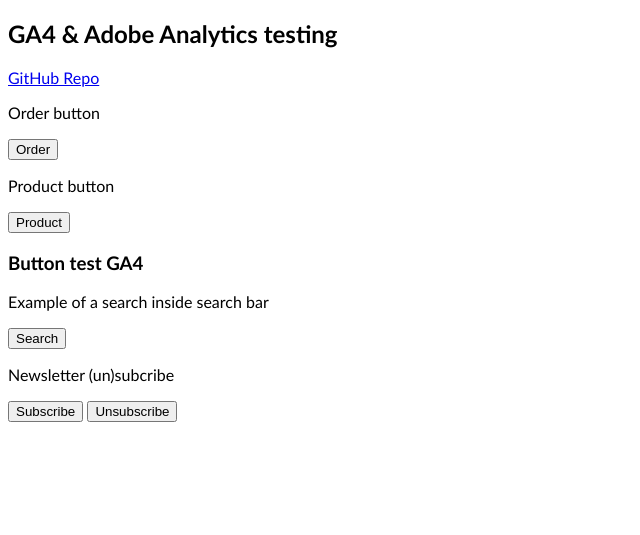
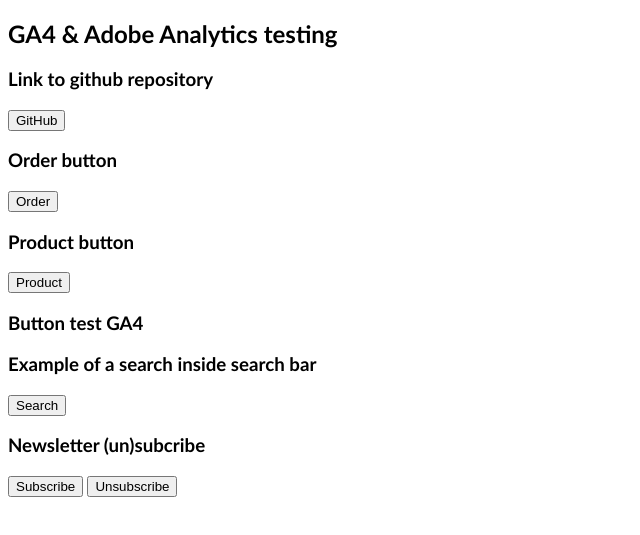
Before and after one commit to MichalisCG/MichalisCG.github.io, a plain HTML site: page index.html in a window 1280 px wide. Shown: the part 63-598 px from the top of the page, without its empty margins (0-640 px from the left). Drawn offline with Linux system fonts and the light colour scheme.

Commit message:
Update styling

```diff
--- a/index.html
+++ b/index.html
@@ -3,7 +3,7 @@
 <head>
     <meta charset="UTF-8">
     <meta name="viewport" content="width=device-width, initial-scale=1.0">
-
+    <title>Datalayer</title>
     <style>
         body
         {
@@ -24,15 +24,16 @@
 <body>
 <h1>Datalayer test</h1>
 <h2>GA4 & Adobe Analytics testing</h2>
-<a href="https://github.com/MichalisCG/MichalisCG.github.io.git">GitHub Repo</a>
-<p>Order button</p>
+<h3>Link to github repository</h3>
+<a href="https://github.com/MichalisCG/MichalisCG.github.io.git"><button>GitHub</button></a>
+<h3>Order button</h3>
 <a href="choose.html" onclick="udata.push({event_name: 'order', order_id:'BX30294',order_payment_value:'45.00', order_payment_method:'card',order_shipping_fee:'0.50', order_shipping_method:'Bike', order_service_fee:'4.50',order_pickup_point_id:'none',order_product_line:'BX394028' })"><button>Order</button></a>
-<p>Product button</p>
+<h3>Product button</h3>
 <a href="choose.html"><button>Product</button></a>
 <h3>Button test GA4</h3>
-<p>Example of a search inside search bar</p>
+<h3>Example of a search inside search bar</h3>
 <a href="choose.html" onclick="udata.push({event_name: 'product click', products:{products_id:['3X8302'],products_brand:['boni'], products_category:['beers','trappist',undefined,'aperos','belgium'],products_list:['recipies'], products_name:['coq au vin'],products_price:['9.75'],products_quantity:['2'],products_position:['8'] }})"><button>Search</button></a>
-<p>Newsletter (un)subcribe</p>
+<h3>Newsletter (un)subcribe</h3>
 <a href="choose.html"><button>Subscribe</button></a>
 <a href="choose.html"><button>Unsubscribe</button></a>
 </body>
```
Also changed, not shown: choose.html (+1 -0 lines), success.html (+1 -1 lines).
